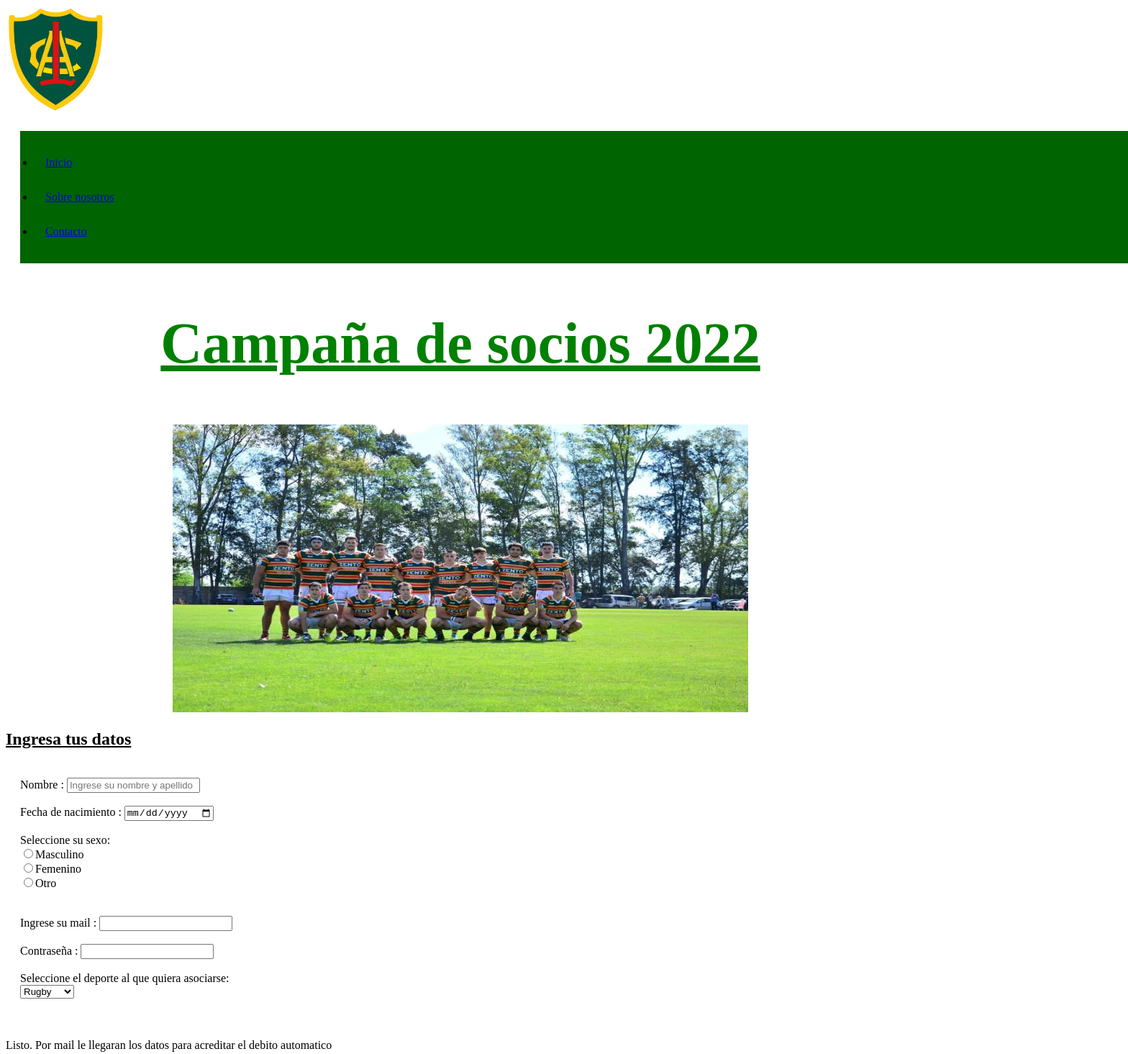
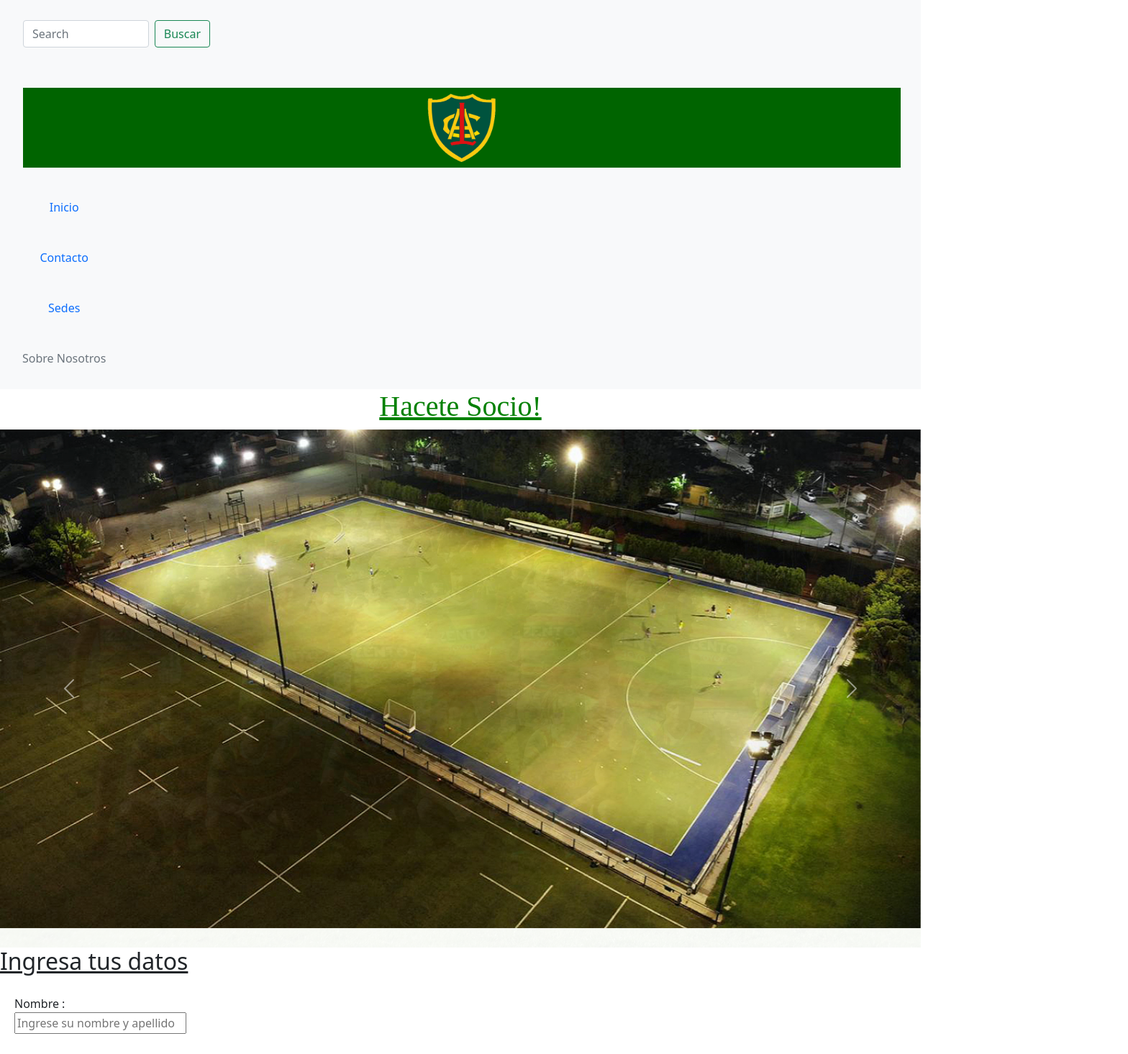
Before and after one commit to mbarianda27/ProgramacionWeb, a plain HTML site: page index.html in a window 1280 px wide. Shown: the top 1465 px of the page at 72% size, 1568 px wide, since content can reach past the window. Drawn offline with nearby package versions, Linux system fonts and the light colour scheme.

Commit message:
Tarea Clase 04

```diff
--- a/estilos.css
+++ b/estilos.css
@@ -1,23 +1,24 @@
+
 h1 {
     color: green;
-    font-size: 80px;
+    font-size: 300px;
     font-family: 'Times New Roman', Times, serif;
     text-decoration: underline;
+    size: 100px;
 }
+
 
 h2 {
     text-decoration: underline;
 }
 
-ul {
+.navbar-brand {
     height: auto;
     width: 1500px;
     padding: 20px;
     background-color: darkgreen;
     border: 10px;
     margin: 20px;
-    flex-direction: row;
-    display: block;
 }
 
 ul li {
@@ -31,3 +32,7 @@ form {
     width: 300px;
     padding: 20px;
 }
+
+nav {
+    text-align: center;
+}
--- a/index.html
+++ b/index.html
@@ -7,29 +7,71 @@
      initial-scale=1.0">
     <title>Lomas Athletic Club</title>
     <link rel="stylesheet" href="estilos.css">
+    <link href="https://cdn.jsdelivr.net/npm/bootstrap@5.0.2/dist/css/bootstrap.min.css" rel="stylesheet" integrity="sha384-EVSTQN3/azprG1Anm3QDgpJLIm9Nao0Yz1ztcQTwFspd3yD65VohhpuuCOmLASjC" crossorigin="anonymous">
+    <script src="https://cdn.jsdelivr.net/npm/bootstrap@5.0.2/dist/js/bootstrap.bundle.min.js" integrity="sha384-MrcW6ZMFYlzcLA8Nl+NtUVF0sA7MsXsP1UyJoMp4YLEuNSfAP+JcXn/tWtIaxVXM" crossorigin="anonymous"></script>
   </head>
+
 
 
   <body>
        <div>
-           <nav class="menu">
-                <img src="img/LomasAC-logo.png" alt="Logo" height="150px">
-               <ul>
-                   <li><a href="a"> Inicio</a></li>
-                   <li><a href="a"> Sobre nosotros</a></li>
-                   <li><a href="a"> Contacto</a></li>
-                </ul>
+          <nav class="navbar navbar-light bg-light">
+            <div class="container-fluid">
+              <form class="d-flex">
+                <input class="form-control me-2" type="search" placeholder="Search" aria-label="Search">
+                <button class="btn btn-outline-success" type="submit">Buscar</button>
+              </form>
+            </div>
+          </nav>
+        <nav class="navbar navbar-light bg-light">
+            <div class="container-fluid">
+              <a class="navbar-brand" href="#">
+                <img src="img/LomasAC-logo.png" alt="" width="100" height="100" class="d-inline-block align-text-top">
+              </a>
+            </div>
+            <ul class="nav flex-column">
+                <li class="nav-item">
+                  <a class="nav-link active" aria-current="page" href="#">Inicio</a>
+                </li>
+                <li class="nav-item">
+                  <a class="nav-link" href="#">Contacto</a>
+                </li>
+                <li class="nav-item">
+                  <a class="nav-link" href="#">Sedes</a>
+                </li>
+                <li class="nav-item">
+                  <a class="nav-link disabled">Sobre Nosotros</a>
+                </li>
+              </ul>
            </nav>
-        </div>
+       </div>
         <section id="main">
             <div align="center">
-                <h1>Campaña de socios 2022</h1>
-                <img src="img/Foto-Equipo.jpeg"
-                     alt="Foto"
-                     height="400px"
-                     width="800px">
+                <h1>Hacete Socio!</h1>
+            </div>
 
-            </div>
+            <div id="carouselExampleFade" class="carousel slide carousel-fade" data-bs-ride="carousel">
+                <div class="carousel-inner">
+                  <div class="carousel-item active">
+                    <img src="img/lomas-athletic1200.jpg" class="d-block w-100" alt="Foto">
+                  </div>
+                  <div class="carousel-item">
+                    <img src="img/Lomas-Athletic-1600.jpg" class="d-block w-100" alt="Foto">
+                  </div>
+                  <div class="carousel-item">
+                    <img src="img/Lomas_Golf_DiscoverGolf_96.jpg" class="d-block w-100" alt="Foto">
+                  </div>
+                </div>
+                <button class="carousel-control-prev" type="button" data-bs-target="#carouselExampleFade" data-bs-slide="prev">
+                  <span class="carousel-control-prev-icon" aria-hidden="true"></span>
+                  <span class="visually-hidden">Previous</span>
+                </button>
+                <button class="carousel-control-next" type="button" data-bs-target="#carouselExampleFade" data-bs-slide="next">
+                  <span class="carousel-control-next-icon" aria-hidden="true"></span>
+                  <span class="visually-hidden">Next</span>
+                </button>
+              </div>
+
             <div>
                 <h2>Ingresa tus datos</h2>
                 <form>
@@ -62,15 +104,29 @@
                     </select>
                 </form>
             </div>
+
+            <div class="alert alert-success" role="alert">
+                <h4 class="alert-heading">Bien hecho!</h4>
+                <p>Ya estara recibiendo el mail acerca de la informacion de como abonar la cuota.</p>
+                <hr>
+                <p class="mb-0">Tendra 10 dias para debitar la primera couta o sino sera dado de baja del sistema.</p>
+              </div>
+
+              <nav aria-label="Page navigation example">
+                <ul class="pagination justify-content-center">
+                  <li class="page-item disabled">
+                    <a class="page-link">Previous</a>
+                  </li>
+                  <li class="page-item"><a class="page-link" href="#">1</a></li>
+                  <li class="page-item"><a class="page-link" href="#">2</a></li>
+                  <li class="page-item"><a class="page-link" href="#">3</a></li>
+                  <li class="page-item">
+                    <a class="page-link" href="#">Next</a>
+                  </li>
+                </ul>
+              </nav>
+
         </section>
-
-        <br>
-        <br>
-
-        <footer>
-            Listo. Por mail le llegaran los datos para acreditar el debito automatico
-        </footer>
-
 
   </body>
 </html>
```
Also changed, not shown: img/Lomas-Athletic-1600.jpg (added), img/Lomas_Golf_DiscoverGolf_96.jpg (added), img/lomas-athletic1200.jpg (added).
